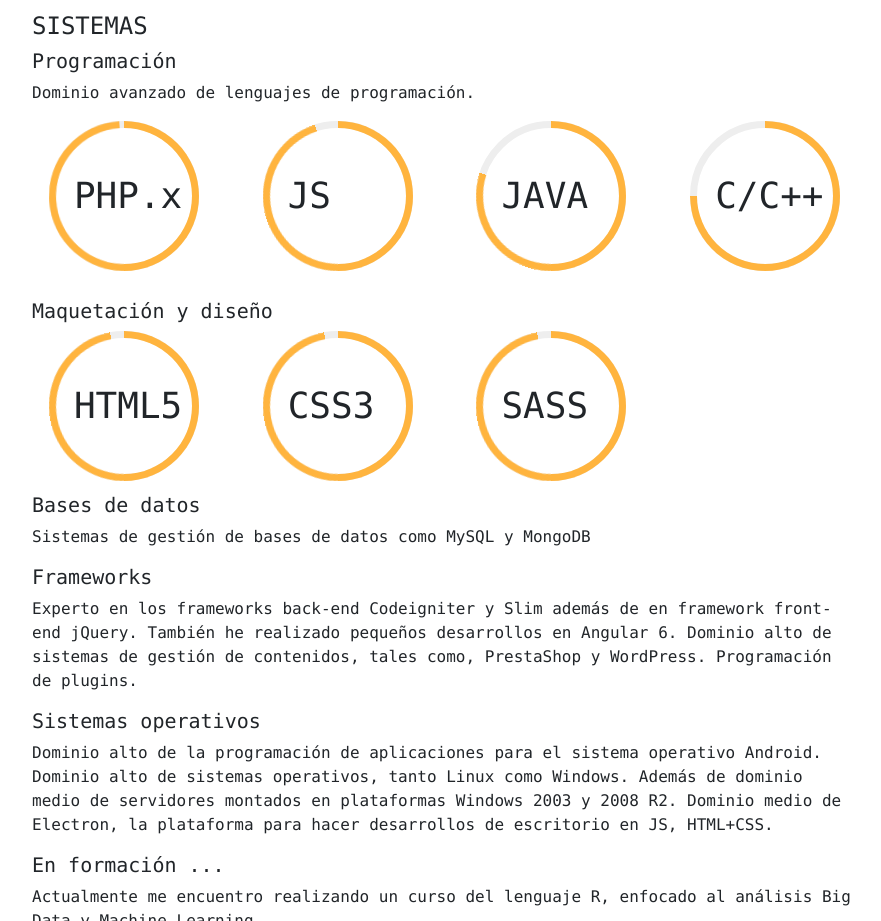
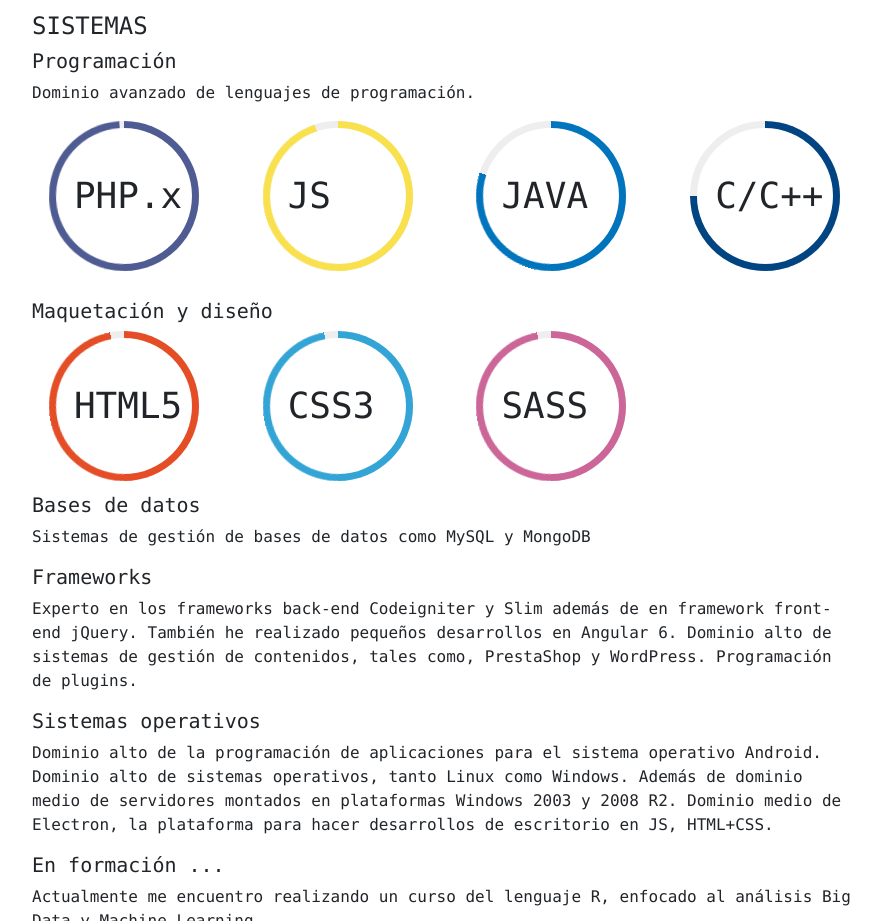
Before and after one commit to diegogonda/diegogonda.github.io, a plain HTML site: page index.html in a window 1280 px wide. Shown: the part 858-1779 px from the top of the page, without its empty margins (53-934 px from the left). Drawn offline with nearby package versions, Linux system fonts and the light colour scheme; files that its build step writes are made by us from their sources.

Commit message:
Update progress.scss

```diff
--- a/css/progress.scss
+++ b/css/progress.scss
@@ -5,6 +5,14 @@ $animationTime: 1.5s;
 $border-color-default: #eee;
 $border-color-fill: #ffb43e;
 $border-color-fill-rojo: #c60c30;
+$border-color-fill-php: #4F5B93;
+$border-color-fill-js: #f9e14d;
+$border-color-fill-java: #0075bd;
+$border-color-fill-cpp: #004482;
+$border-color-fill-html: #e44d26;
+$border-color-fill-css: #32a4d6;
+$border-color-fill-sass: #c69;
+
 $size: 150px;
 
 //Create how many steps
@@ -52,6 +60,27 @@ $howManySteps: 100; //this needs to be even.
     &.rojo {
       border-color: $border-color-fill-rojo;
     }
+	&.php {
+	  border-color: $border-color-fill-php;
+	}
+	&.js {
+	  border-color: $border-color-fill-js;
+	}
+	&.java {
+	  border-color: $border-color-fill-java;
+	}
+	&.cpp {
+		border-color: $border-color-fill-cpp;
+	}
+	&.html {
+		border-color: $border-color-fill-html;
+	}
+	&.css {
+		border-color: $border-color-fill-css;
+	}
+	&.sass {
+		border-color: $border-color-fill-sass;
+	}
   }
   .progress-left .progress-bar {
     left: 100%;
```
